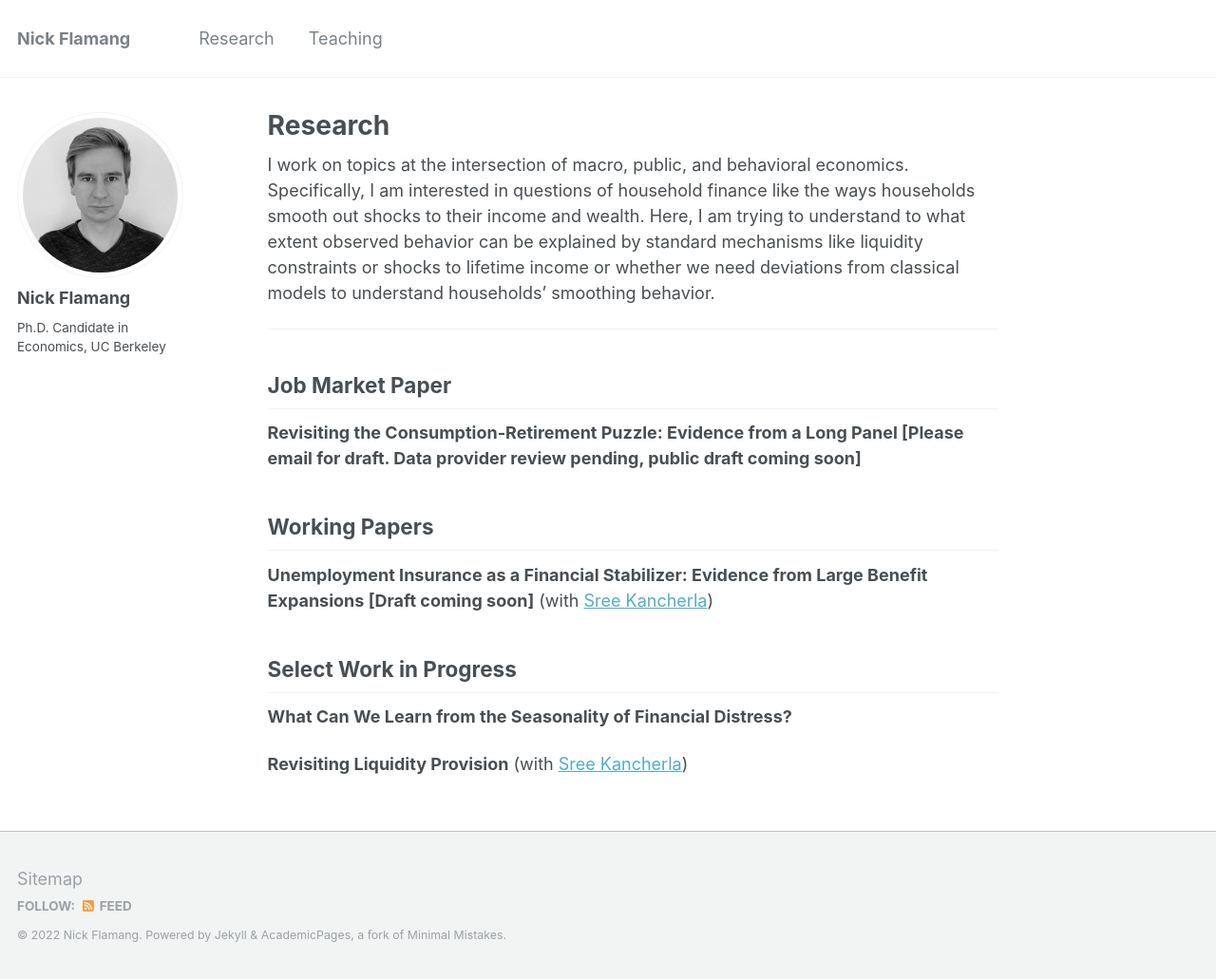
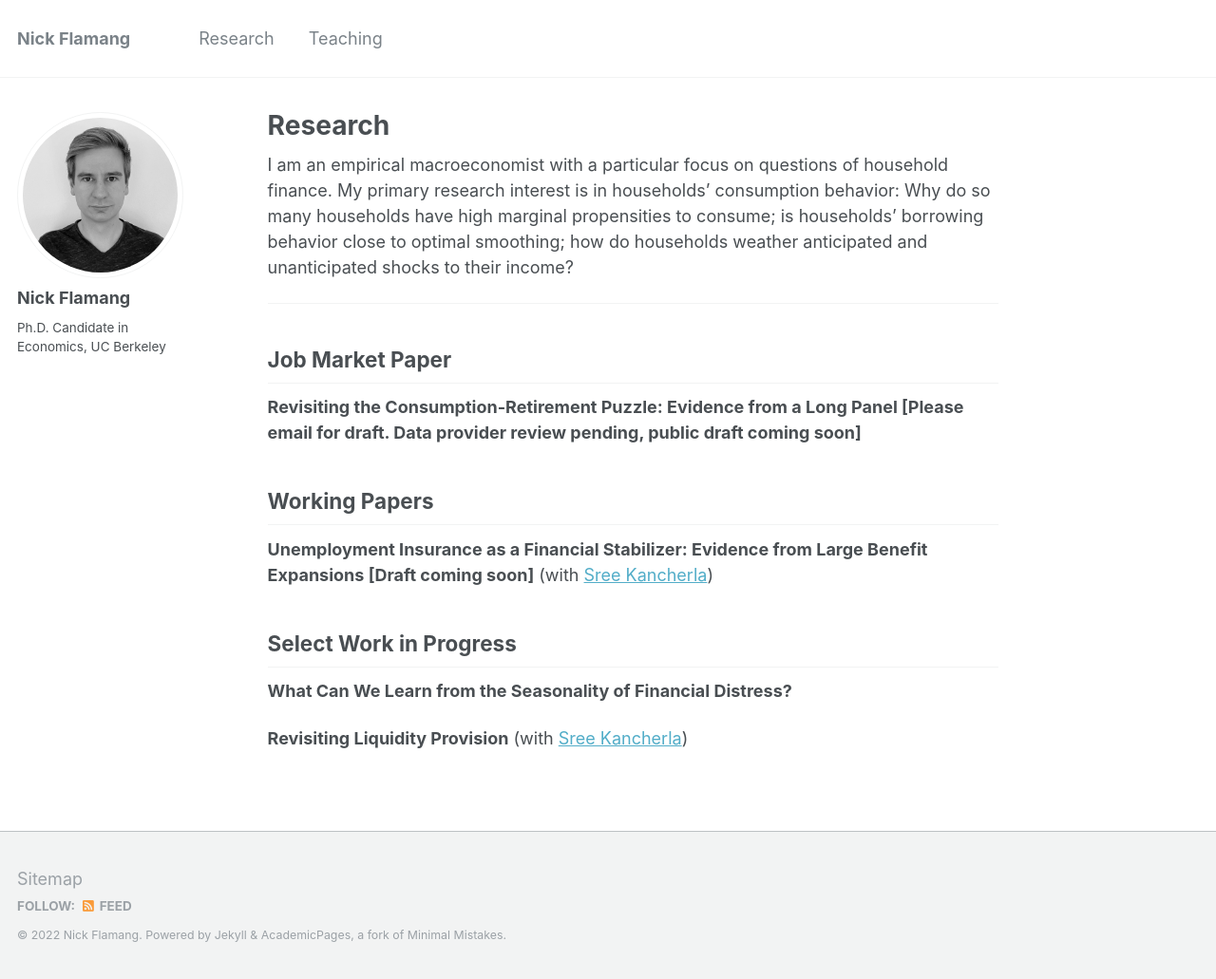
Before and after one commit to nickflamang/nickflamang.github.io, a Jekyll site: the page built from research.md, in a window 1280 px wide and 1031 px high. Shown: the whole window at 95% size. Built offline with Jekyll 4.4.1, drawn with Linux system fonts in a browser that asks for light colours.

Commit message:
Update research.md

```diff
--- a/research.md
+++ b/research.md
@@ -2,7 +2,7 @@
 title: Research
 ---
 
-I work on topics at the intersection of macro, public, and behavioral economics. Specifically, I am interested in questions of household finance like the ways households smooth out shocks to their income and wealth. Here, I am trying to understand to what extent observed behavior can be explained by standard mechanisms like liquidity constraints or shocks to lifetime income or whether we need deviations from classical models to understand households' smoothing behavior.
+I am an empirical macroeconomist with a particular focus on questions of household finance. My primary research interest is in households’ consumption behavior: Why do so many households have high marginal propensities to consume; is households’ borrowing behavior close to optimal smoothing; how do households weather anticipated and unanticipated shocks to their income?
 
 ---
 ## Job Market Paper
```
